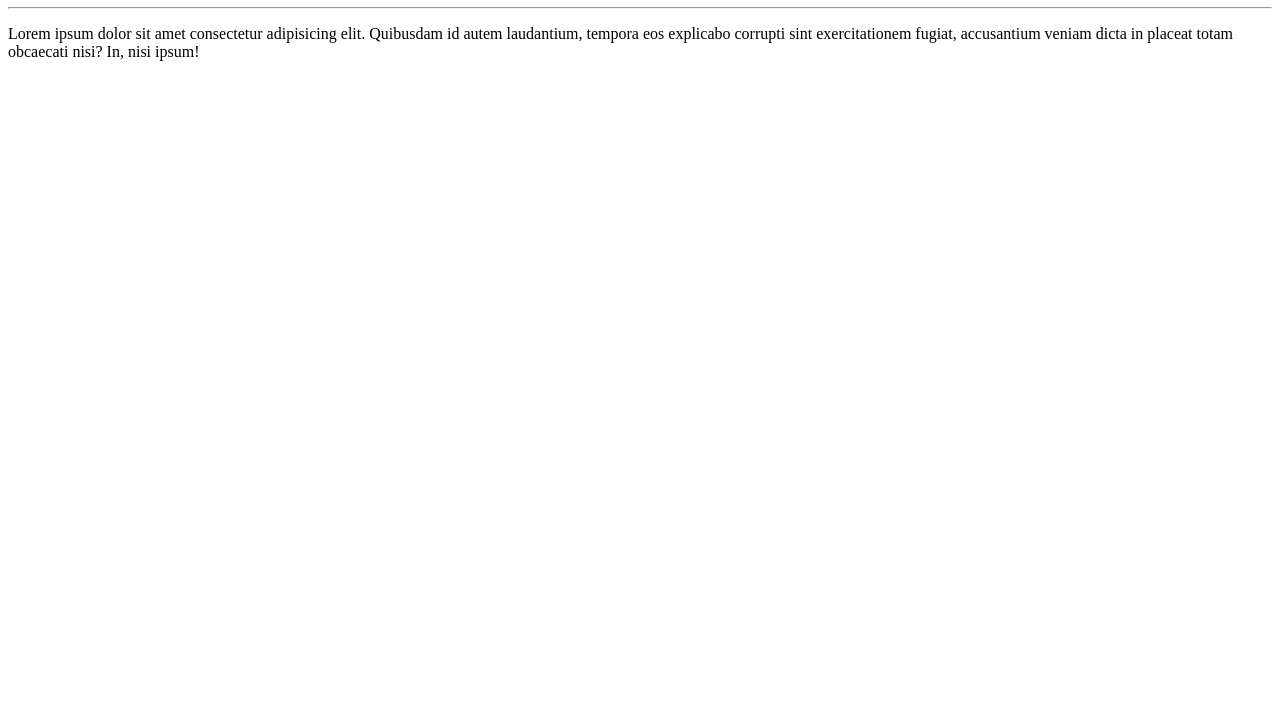
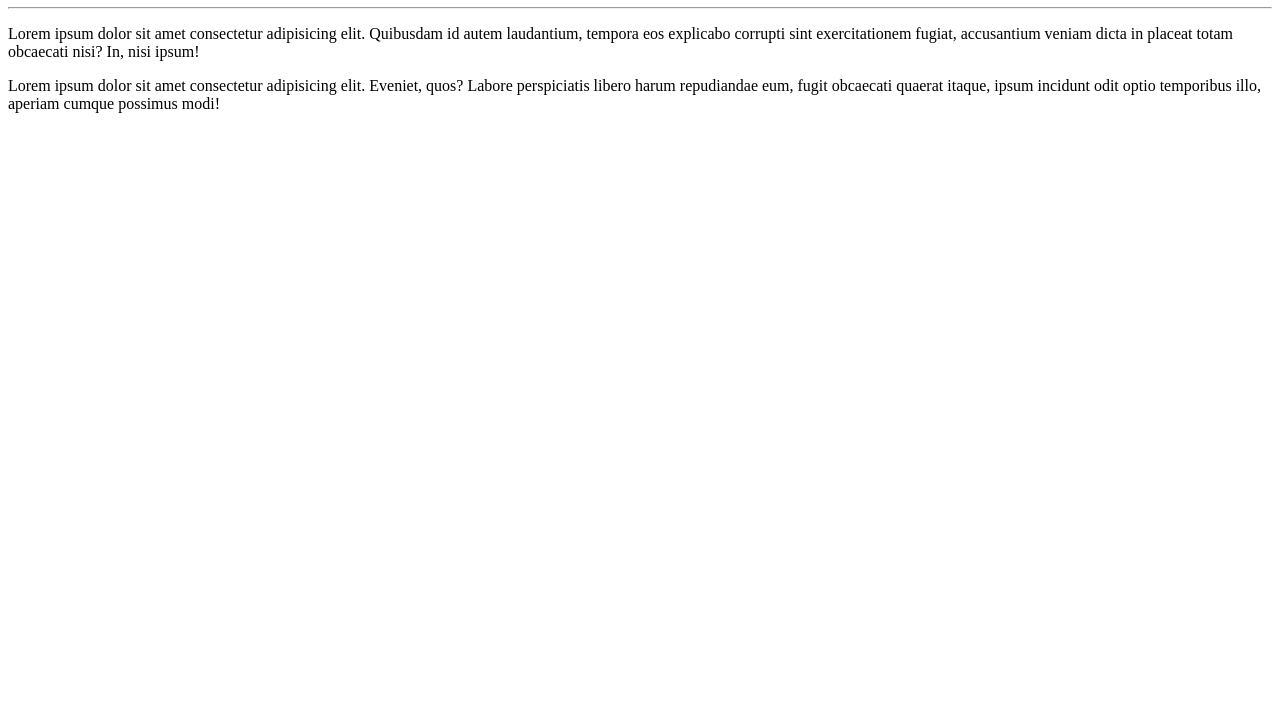
Before and after one commit to mcadsgolias/Ola-Mundo, a plain HTML site: page site-exemplo/index.html in a window 1280 px wide. Shown: the part 73-800 px from the top of the page. Drawn offline with Linux system fonts and the light colour scheme.

Commit message:
adicionei um paragrafo

```diff
--- a/site-exemplo/index.html
+++ b/site-exemplo/index.html
@@ -9,5 +9,6 @@
     <h1>Olá, mundo!</h1>
     <hr>
     <p>Lorem ipsum dolor sit amet consectetur adipisicing elit. Quibusdam id autem laudantium, tempora eos explicabo corrupti sint exercitationem fugiat, accusantium veniam dicta in placeat totam obcaecati nisi? In, nisi ipsum!</p>
+    <p>Lorem ipsum dolor sit amet consectetur adipisicing elit. Eveniet, quos? Labore perspiciatis libero harum repudiandae eum, fugit obcaecati quaerat itaque, ipsum incidunt odit optio temporibus illo, aperiam cumque possimus modi!</p>
 </body>
 </html>
```
